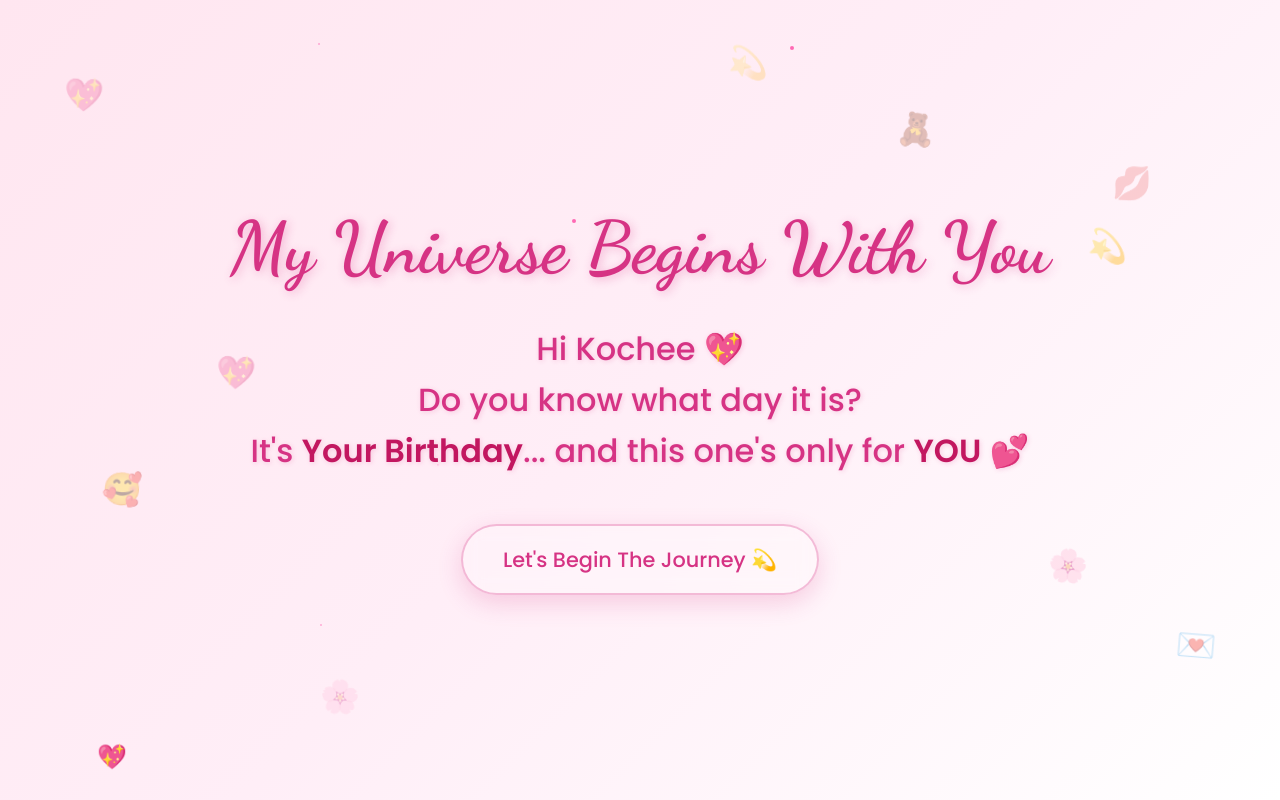
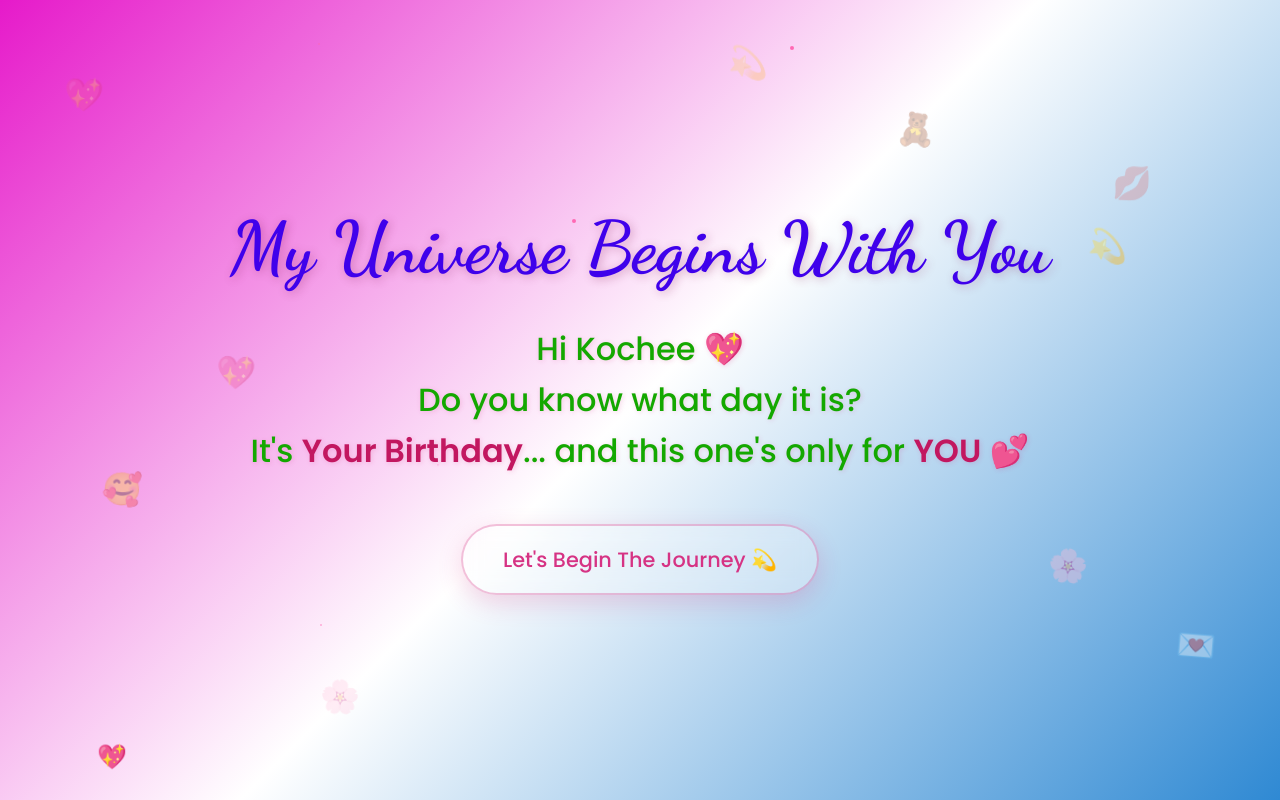
Before and after one commit to johnkiran1/birthday, a plain HTML site: page index.html in a window 1280 px wide. Shown: the top 800 px of the page. Drawn offline with Linux system fonts and the light colour scheme.

Commit message:
Update index.html

```diff
--- a/index.html
+++ b/index.html
@@ -14,7 +14,7 @@
 
         body {
             min-height: 100vh;
-            background: linear-gradient(135deg, #ffe6f0 0%, #ffeef7 50%, #ffffff 100%);
+            background: linear-gradient(135deg, #e61aca 0%, #ffffff 50%, #2f89d3 100%);
             font-family: 'Poppins', sans-serif;
             display: flex;
             flex-direction: column;
@@ -64,9 +64,9 @@
         .main-title {
             font-family: 'Dancing Script', cursive;
             font-size: clamp(2.5rem, 6vw, 4.5rem);
-            color: #d63384;
+            color: #3f01eb;
             margin-bottom: 2rem;
-            text-shadow: 2px 2px 10px rgba(214, 51, 132, 0.3);
+            text-shadow: 2px 2px 10px rgba(133, 23, 78, 0.3);
             animation: fadeInUp 1.5s ease-out;
         }
 
@@ -74,7 +74,7 @@
         .main-heading {
             font-family: 'Poppins', sans-serif;
             font-size: clamp(1.2rem, 4vw, 2rem);
-            color: #d63384;
+            color: #14a800;
             margin-bottom: 3rem;
             line-height: 1.6;
             font-weight: 500;
@@ -107,7 +107,7 @@
         }
 
         .journey-btn:hover {
-            background: rgba(214, 51, 132, 0.1);
+            background: rgba(216, 10, 113, 0.1);
             border-color: #d63384;
             box-shadow: 0 12px 35px rgba(214, 51, 132, 0.4);
             transform: translateY(-3px);
```
